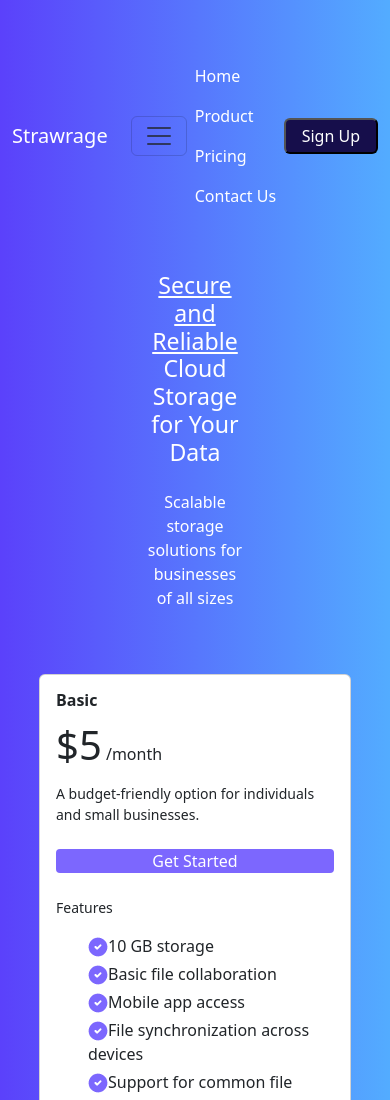
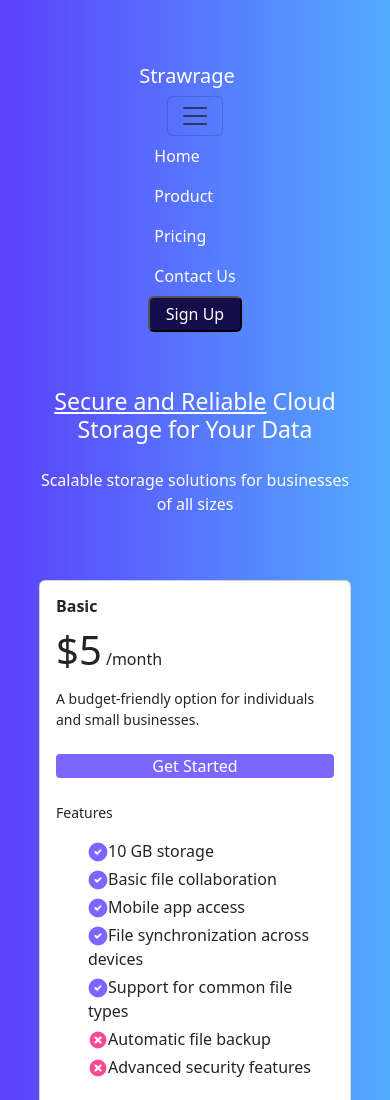
Before and after one commit to fakaha/Web-Journey, a plain HTML site: page index.html in a window 390 px wide. Shown: the top 1100 px of the page. Drawn offline with nearby package versions, Linux system fonts and the light colour scheme.

Commit message:
fixed mobile view

```diff
--- a/index.html
+++ b/index.html
@@ -21,9 +21,9 @@
 
 
     <nav class="navbar navbar-expand-lg mt-5 mb-5 d-flex flex-column flex-lg-row">
-        <div class="container ">
+        <div class="container d-flex flex-column flex-lg-row">
             <a class="navbar-brand text-white" href="#">Strawrage</a>
-            <button class="navbar-toggler " type="button" data-bs-toggle="collapse" data-bs-target="#navbarNav"
+            <button class="navbar-toggler" type="button" data-bs-toggle="collapse" data-bs-target="#navbarNav"
                 aria-controls="navbarNav" aria-expanded="false" aria-label="Toggle navigation">
                 <span class="navbar-toggler-icon"></span>
             </button>
@@ -49,7 +49,7 @@
 
     <main class="w-100 m-auto">
 
-        <div class="heading-content text-center w-25 m-auto mb-5 d-flex flex-column gap-3 text-white">
+        <div class="heading-content text-center m-auto mb-5 d-flex flex-column gap-3 text-white">
             <h3><span class="underline-heading-content">Secure and Reliable</span> Cloud Storage for Your Data</h3>
             <p>Scalable storage solutions for businesses of all sizes</p>
         </div>
--- a/style.css
+++ b/style.css
@@ -21,6 +21,10 @@ nav.navbar button.signup-button, .recomended{
 
 span.underline-heading-content{
     text-decoration: underline;
+}
+
+.heading-content{
+    width: 30%;
 }
 
 .card-container{
@@ -53,6 +57,11 @@ span.underline-heading-content{
 }
 
 @media screen and (max-width: 768px) {
+
+    .heading-content{
+        width: 80%;
+    }
+
     .card-container{
          align-items: center;
 
```
